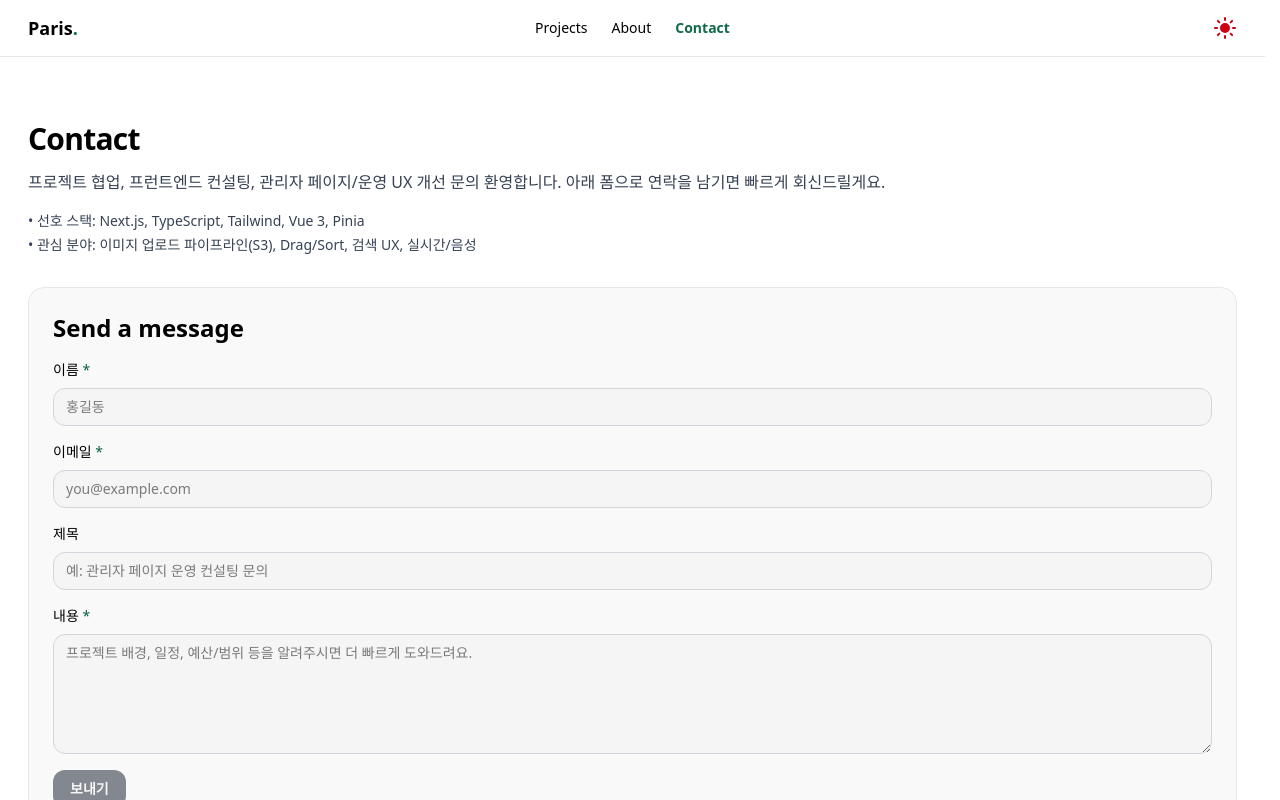
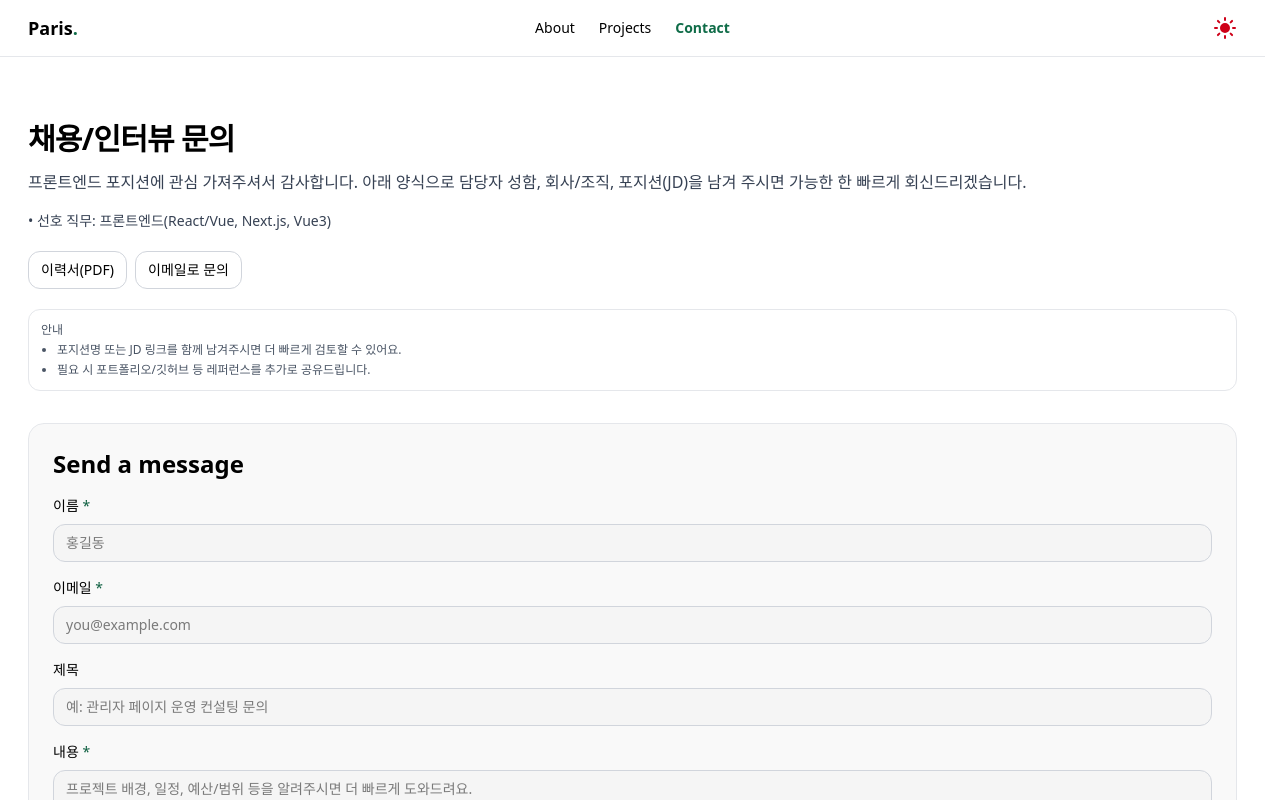
Before and after one commit to Hwangseok-Paris/paris_MK2, a Next.js app: page /contact in a window 1280 px wide. Shown: the top 800 px of the page. Built offline with nearby package versions, Linux system fonts and the light colour scheme; no server answers; a web font is replaced by a local one.

Commit message:
251002:  - 홈 화면 history 컴포넌트 제거  - Projects 탭 화면 애니메이션 적용  - 탭 선택시 해당 경로 텍스트 색상 변경  - AboutIntro 글 수정  - History > TimeLine 마커 제거  - 스킬셋 마진 수정  - 프로젝트 항목 추가

```diff
--- a/src/app/(pages)/projects/page.tsx
+++ b/src/app/(pages)/projects/page.tsx
@@ -1,15 +1,23 @@
+"use client";
+
 import ProjectsContainer from "@/components/projects/ProjectsContainer";
+import { motion } from "framer-motion";
 
 export default function ProjectsPage() {
   return (
     <>
       <main className="mx-auto max-w-7xl px-7 py-12">
         <header className="mb-8">
-          <h1 className="text-3xl font-bold tracking-tight">Projects</h1>
-          <div className="flex flex-col mt-2 text-sm opacity-80">
-            <span>실제 운영/고객사 환경에서 임팩트가 있었던 프로젝트만 엄선해 정리했습니다.</span>
-            <span>카드를 클릭하여 상세 하이라이트를 확인하세요.</span>
-          </div>
+          <motion.div
+            initial={{ opacity: 0, y: 15 }}
+            animate={{ opacity: 1, y: 0 }}
+            transition={{ duration: 0.5, ease: "easeOut" }}>
+            <h1 className="text-3xl font-bold tracking-tight">Projects</h1>
+            <div className="flex flex-col mt-2 text-sm opacity-80">
+              <span>실제 운영/고객사 환경에서 임팩트가 있었던 프로젝트만 엄선해 정리했습니다.</span>
+              <span>카드를 클릭하여 상세 하이라이트를 확인하세요.</span>
+            </div>
+          </motion.div>
         </header>
 
         {/* 프로젝트 카드 영역 */}
--- a/src/app/globals.css
+++ b/src/app/globals.css
@@ -10,3 +10,12 @@ html {
     radial-gradient(1000px 600px at 110% 10%, rgba(255, 255, 255, 0.06), transparent 60%),
     var(--bg, #0b0b0b);
 } */
+
+@layer utilities {
+  @keyframes fadeUp {
+    to {
+      opacity: 1;
+      transform: translateY(0);
+    }
+  }
+}
--- a/src/app/page.tsx
+++ b/src/app/page.tsx
@@ -1,13 +1,13 @@
 import Hero from "@/components/sections/Hero";
 import ProjectsPreview from "@/components/sections/ProjectsPreview";
 import SkillSet from "../components/home/SkillSet";
-import History from "../components/home/History";
+// import History from "../components/home/History";
 
 export default function Home() {
   return (
     <>
       <Hero />
-      <History />
+      {/* <History /> */}
       <SkillSet />
       <ProjectsPreview />
     </>
--- a/src/components/Header.tsx
+++ b/src/components/Header.tsx
@@ -22,18 +22,18 @@ export default function Header() {
           {/* 데스크톱 내비게이션 */}
           <nav className="hidden gap-6 text-sm font-medium md:flex">
             <Link
+              href="/about"
+              className={`hover:text-primary-500 ${
+                pathname.includes("about") ? "font-bold text-primary-500" : ""
+              }`}>
+              About
+            </Link>
+            <Link
               href="/projects"
               className={`hover:text-primary-500 ${
                 pathname.includes("projects") ? "font-bold text-primary-500" : ""
               }`}>
               Projects
-            </Link>
-            <Link
-              href="/about"
-              className={`hover:text-primary-500 ${
-                pathname.includes("about") ? "font-bold text-primary-500" : ""
-              }`}>
-              About
             </Link>
             <Link
               href="/contact"
@@ -86,20 +86,21 @@ export default function Header() {
                   Home
                 </Link>
               </li>
+
+              <li>
+                <Link
+                  href="/about"
+                  onClick={() => setOpen(false)}
+                  className={` ${pathname === "/about" ? "text-green-500 font-bold" : ""}`}>
+                  About
+                </Link>
+              </li>
               <li>
                 <Link
                   href="/projects"
                   onClick={() => setOpen(false)}
                   className={`${pathname === "/projects" ? "text-green-500 font-bold" : ""}`}>
                   Projects
-                </Link>
-              </li>
-              <li>
-                <Link
-                  href="/about"
-                  onClick={() => setOpen(false)}
-                  className={` ${pathname === "/about" ? "text-green-500 font-bold" : ""}`}>
-                  About
                 </Link>
               </li>
               <li>
--- a/src/components/about/AboutIntro.tsx
+++ b/src/components/about/AboutIntro.tsx
@@ -4,15 +4,27 @@ export default function AboutIntro() {
   return (
     <div className="grid md:grid-cols-[1.1fr,0.9fr] gap-6 md:gap-10 items-start">
       <div>
-        <h1 className="text-2xl md:text-3xl font-bold tracking-tight">About Paris</h1>
+        <h1 className="text-2xl md:text-3xl font-bold tracking-tight">About</h1>
+
         <p className="mt-3 text-sm md:text-base leading-relaxed text-gray-700 dark:text-gray-300">
-          비전공 출신 3년 차 프런트엔드 개발자. 운영 중인 공연 정보 앱의
-          <span className="font-medium"> 관리자 페이지(배너 스케줄·이미지 파이프라인·검색)</span>를
-          총괄하며
-          <span className="font-medium"> Next.js · Vue3 · TypeScript · Tailwind</span> 중심으로
-          실사용자 경험을 다듬습니다. 배포는 AWS(S3/EC2)와 도커로, 정책/버전은 최신성을 중시합니다.
-          포트폴리오는 <span className="font-medium">미니멀·다크모드·반응형</span>을 기본 원칙으로
-          전개합니다.
+          기계공학과 졸업. 엔터테인먼트 업계를 거쳐 프론트엔드 개발자로 성장중인 김황석입니다.
+        </p>
+        <p className="mt-3 text-sm md:text-base leading-relaxed text-gray-700 dark:text-gray-300">
+          다양한 경험을 기반으로 사용자에게 보다 다채롭고 편안한 환경을 제공하기 위한 개발을
+          지향합니다.
+        </p>
+        <p className="mt-3 text-sm md:text-base leading-relaxed text-gray-700 dark:text-gray-300">
+          (주)코드클릭 소속으로 챗봇, CRM 솔루션, 솔루션 커스터마이징(파견) 등 다수의 프로젝트를
+          완수하였으며, 팀 리딩, 프로젝트 프론트 리딩 역할을 수행하였습니다.
+        </p>
+        <p className="mt-3 text-sm md:text-base leading-relaxed text-gray-700 dark:text-gray-300">
+          국내 최대 페스티벌&공연 덕후 커뮤니티 페스티벌 라이프(
+          <span
+            className="text-[red] font-semibold hover:cursor-pointer"
+            onClick={() => window.open("https://www.instagram.com/fstvl.life")}>
+            @fstvl.life
+          </span>
+          ) 앱 런칭을 위해 프로젝트를 진행중으로, 기획 및 웹 어드민 개발을 담당하고 있습니다.
         </p>
         <div className="mt-4 flex flex-wrap gap-2">
           {[
--- a/src/components/contact/ContactIntro.tsx
+++ b/src/components/contact/ContactIntro.tsx
@@ -3,15 +3,39 @@
 export default function ContactIntro() {
   return (
     <div>
-      <h1 className="text-2xl md:text-3xl font-bold tracking-tight">Contact</h1>
+      <h1 className="text-2xl md:text-3xl font-bold tracking-tight">채용/인터뷰 문의</h1>
       <p className="mt-3 text-sm md:text-base leading-relaxed text-gray-700 dark:text-gray-300">
-        프로젝트 협업, 프런트엔드 컨설팅, 관리자 페이지/운영 UX 개선 문의 환영합니다. 아래 폼으로
-        연락을 남기면 빠르게 회신드릴게요.
+        프론트엔드 포지션에 관심 가져주셔서 감사합니다. 아래 양식으로{" "}
+        <span className="font-medium">담당자 성함, 회사/조직, 포지션(JD)</span>을 남겨 주시면 가능한
+        한 빠르게 회신드리겠습니다.
       </p>
+
       <ul className="mt-4 text-sm text-gray-700 dark:text-gray-300 space-y-1">
-        <li>• 선호 스택: Next.js, TypeScript, Tailwind, Vue 3, Pinia</li>
-        <li>• 관심 분야: 이미지 업로드 파이프라인(S3), Drag/Sort, 검색 UX, 실시간/음성</li>
+        <li>• 선호 직무: 프론트엔드(React/Vue, Next.js, Vue3)</li>
       </ul>
+
+      <div className="mt-5 flex flex-wrap gap-2">
+        <a
+          href="/resume.pdf"
+          className="inline-flex items-center rounded-xl border border-gray-300 dark:border-gray-700 px-3 py-2 text-sm hover:bg-gray-50 dark:hover:bg-gray-800 transition-colors"
+          target="_blank"
+          rel="noreferrer">
+          이력서(PDF)
+        </a>
+        <a
+          href="mailto:hello@watlzparis.com"
+          className="inline-flex items-center rounded-xl border border-gray-300 dark:border-gray-700 px-3 py-2 text-sm hover:bg-gray-50 dark:hover:bg-gray-800 transition-colors">
+          이메일로 문의
+        </a>
+      </div>
+
+      <div className="mt-5 rounded-xl border border-gray-200 dark:border-gray-800 p-3 text-xs text-gray-600 dark:text-gray-400">
+        <p className="font-medium mb-1">안내</p>
+        <ul className="list-disc pl-4 space-y-1">
+          <li>포지션명 또는 JD 링크를 함께 남겨주시면 더 빠르게 검토할 수 있어요.</li>
+          <li>필요 시 포트폴리오/깃허브 등 레퍼런스를 추가로 공유드립니다.</li>
+        </ul>
+      </div>
     </div>
   );
 }
--- a/src/components/home/History.tsx
+++ b/src/components/home/History.tsx
@@ -42,7 +42,7 @@ export default function Timeline() {
               start: "top bottom",
               end: "bottom bottom",
               scrub: 1,
-              markers: true,
+              markers: false,
               onEnter: () => swapEnter(year, idx),
               onEnterBack: () => swapPCEnterBack(year, idx),
               onLeaveBack: () => swapPCLeaveBack(year, idx),
@@ -152,7 +152,7 @@ export default function Timeline() {
               trigger: `#y${year}`,
               start: "top bottom",
               end: "bottom bottom",
-              markers: true,
+              markers: false,
               scrub: 1,
               snap: 1 / (history.length - 1),
               onEnter: () => swapEnter(year, idx),
--- a/src/components/home/SkillSet.tsx
+++ b/src/components/home/SkillSet.tsx
@@ -27,7 +27,7 @@ const skills: Skill[] = [
 
 export default function SkillSet() {
   return (
-    <section className="h-[calc(100vh-56px)] flex flex-col items-center justify-center mx-5 mb-50">
+    <section className="h-[calc(100vh-56px)] flex flex-col items-center justify-center mx-5 md:mx-20 mb-50">
       <div className="w-full mb-15 text-center text-4xl font-bold bg-gradient-to-r from-primary-800 to-emerald-300 dark:from-pink-500 dark:to-pink-100 bg-clip-text text-transparent">
         MAIN TECH STACK
       </div>
```
Also changed, not shown: src/components/projects/ProjectsContainer.tsx (+30 -12 lines), src/constants/projects.ts (+24 -3 lines).
